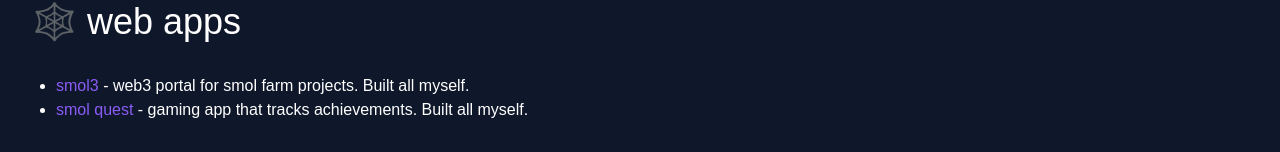
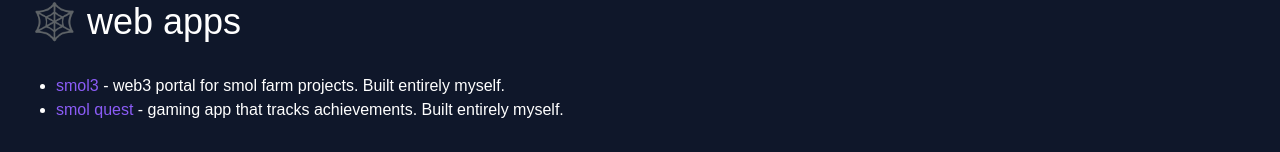
Before and after one commit to ExistentialEnso/ens0-me, a Next.js app: page /code in a window 1280 px wide. Shown: the part 234-386 px from the top of the page. Built offline with nearby package versions, Linux system fonts and the light colour scheme; a web font is replaced by a local one.

Commit message:
Copy twewak

```diff
--- a/src/app/code/page.tsx
+++ b/src/app/code/page.tsx
@@ -116,8 +116,8 @@ const Code = () => {
             <Heading size={2}>🕸️ web apps</Heading>
 
             <ul className="mb-8 ml-6 list-disc">
-                <li><Link href="https://smol3.com">smol3</Link> - web3 portal for smol farm projects. Built all myself.</li>
-                <li><Link href="https://smol.quest">smol quest</Link> - gaming app that tracks achievements. Built all myself.</li>
+                <li><Link href="https://smol3.com">smol3</Link> - web3 portal for smol farm projects. Built entirely myself.</li>
+                <li><Link href="https://smol.quest">smol quest</Link> - gaming app that tracks achievements. Built entirely myself.</li>
             </ul>
 
             <Heading size={2}>🤖 artificial intelligence</Heading>
```
